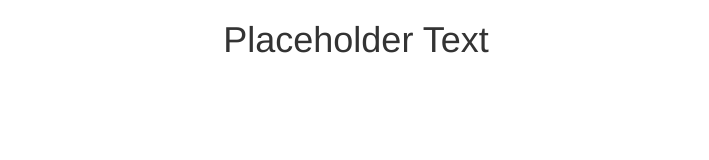
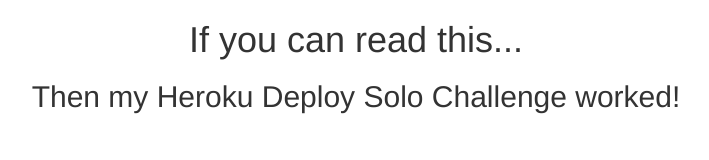
Before and after one commit to ThatSpaceGuy/Prime-Heroku-deploy-solo-challenge, a website: page public/index.html in a window 1280 px wide. Shown: the whole page, without its empty margins (284-993 px from the left). Drawn offline with Linux system fonts and the light colour scheme; no server answers.

Commit message:
Editing the main page text

```diff
--- a/public/index.html
+++ b/public/index.html
@@ -5,9 +5,10 @@
     <script src="scripts/scripts.js"></script>
 		<link rel="stylesheet" href="vendors/bootstrap.min.css">
     <link rel="stylesheet" href="styles/styles.css"/>
-		<title>Page Title</title>
+		<title>Prime Heroku Deploy Solo Challenge</title>
 	</head>
 	<body>
-		<h1>Placeholder Text</h1>
+		<h1>If you can read this...</h1>
+		<h2>Then my Heroku Deploy Solo Challenge worked!</h2>
 	</body>
 </html>
```
